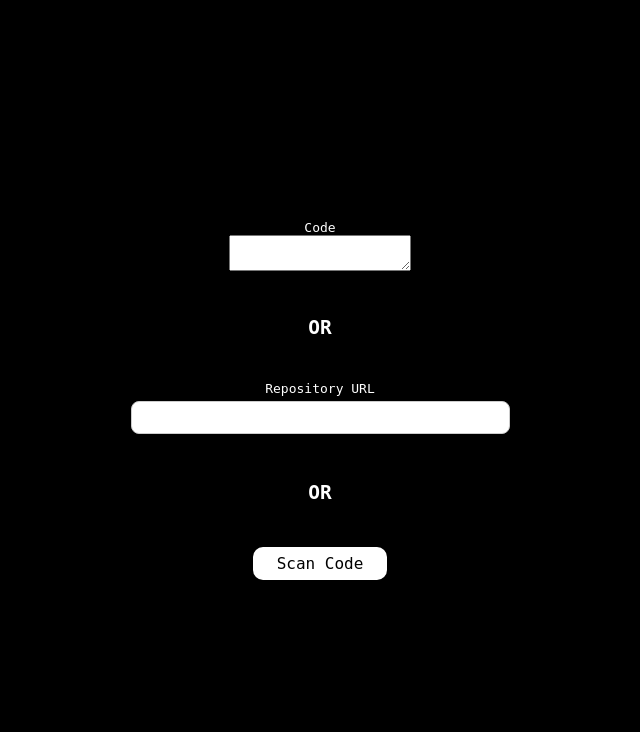
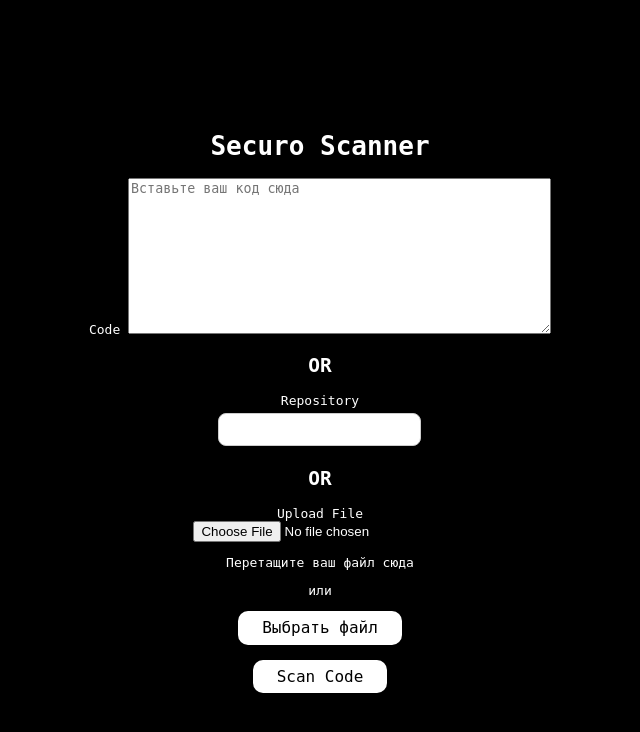
Before and after one commit to binary203/Securo, a Flask app: template app/templates/scan.html in a window 1280 px wide. Shown: the top 732 px of the page, without its empty margins (320-960 px from the left). Run offline with Flask 3, Linux system fonts and the light colour scheme; the template is opened without the code that fills it: values that come from a table or form of the project are taken from there, others are empty; some libraries are stand-ins or nearby versions.

Commit message:
добавление D&D + CSRF

```diff
--- a/app/templates/scan.html
+++ b/app/templates/scan.html
@@ -4,21 +4,68 @@
 {% endblock %}
 
 {% block body %}
-    <div class="container">
+<div class="text"></div>
+<div class="container">
+    <h1>Securo Scanner</h1>
+    {% for message in get_flashed_messages() %}
+    <p style="color:rgb(245, 63, 63);text-align:center"> {{ message }}</p>
+    {% endfor %}
+    <form method="post" action="{{ url_for('scan') }}" enctype="multipart/form-data" id= "scanForm">
+        {{ form.hidden_tag() }}
+        <label for="code">Code</label>
+        {{ form.code(id='code', rows=10, cols=50, placeholder='Вставьте ваш код сюда') }}<br>
+        {% if form.code.errors %}
+        <ul class="errors">
+            {% for error in form.code.errors %}
+            <li style="color:rgb(175, 5, 5)">{{ error }}</li>
+            {% endfor %}
+        </ul>
+        {% endif %}
+        <p>
+        <h2>OR</h2>
+        </p>
+        <label for="repo_url">Repository</label><br>
+        {{ form.repo_url(id='repo') }}<br>
+        {% if form.repo.errors %}
+        <ul calss="errors">
+            {% for error in form.repo.errors %}
+            <li style="color:rgb(175, 5, 5)">{{ error }}</li>
+            {% endfor %}
+        </ul>
+        {% endif %}
+        <p>
+        <h2>OR</h2>
+        </p>
+        <label for="file">Upload File</label><br>
+        <div class="file-upload-container">
+            <div class="file-drop-zone" , id="fileDropZone">
+                {{ form.file(id="fileInput",
+                accept=".py,.js,.ts,.java,.c,.cpp,.go,.rb,.php,.cs,.scala,.kt,.rs,.swift,.lua,.ml,.tf,.yaml,.json,.html,.sh,.cls,.clj,.dart,.ex,.jsx,.jl,.jsonnet,.lisp,.r,.scm,.sol,.tsx,.xml,Dockerfile")
+                }}
+                <div class="drop-zone-content">
+                    <p class="drop-zone-text">Перетащите ваш файл сюда</p>
+                    <p class="drop-zone-text">или</p>
+                    <button type="button" class="file-select-btn" id="fileSelectBtn">Выбрать файл</button>
+                </div>
+                <div class="file-info" id="fileInfo" style="display: none;">
+                    <span id="fileName"></span>
+                    <button type="button" class="file-remove-btn" id="fileRemoveBtn">&#9249;</button>
+                </div>
+            </div>
+        </div>
+        {% if form.file.errors %}
+        <ui class = "errors">
+            {% for error in form.file.errors %}
+            <li style = "color: rgb(175, 5, 5)"> {{ error }} </li>
+            {% endfor %}
+        </ui>
+        {% endif %}
+        <br>
         <div>
-            {{ form.code.label }}<br>
-            {{ form.code }}
+        {{ form.submit }}
         </div>
-        <p><h2>OR</h2></p>
-        <div>
-            {{ form.repo_url.label }}<br>
-            {{ form.repo_url(size=42) }}
-        </div>
-        <p><h2>OR</h2></p>
-    <!--Тут должен быть D&D-->
-        <div>
-            {{ form.submit }}
-        </div>
-    </div>
+    </form>
 </div>
+</div>
+<script src="{{ url_for('static', filename= 'scan.js') }}"></script>
 {% endblock %}
```
